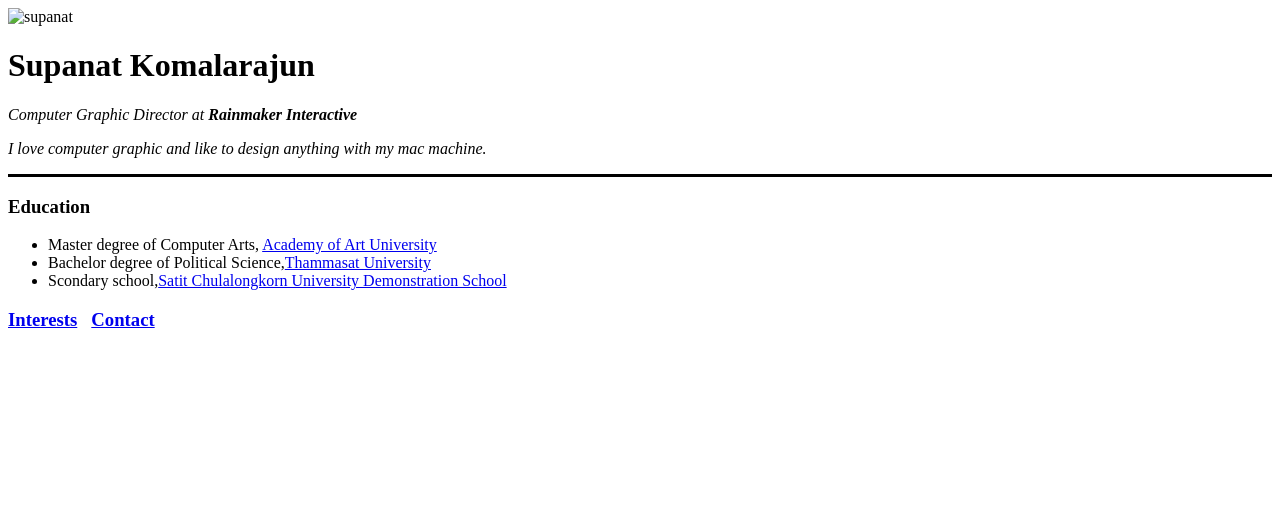
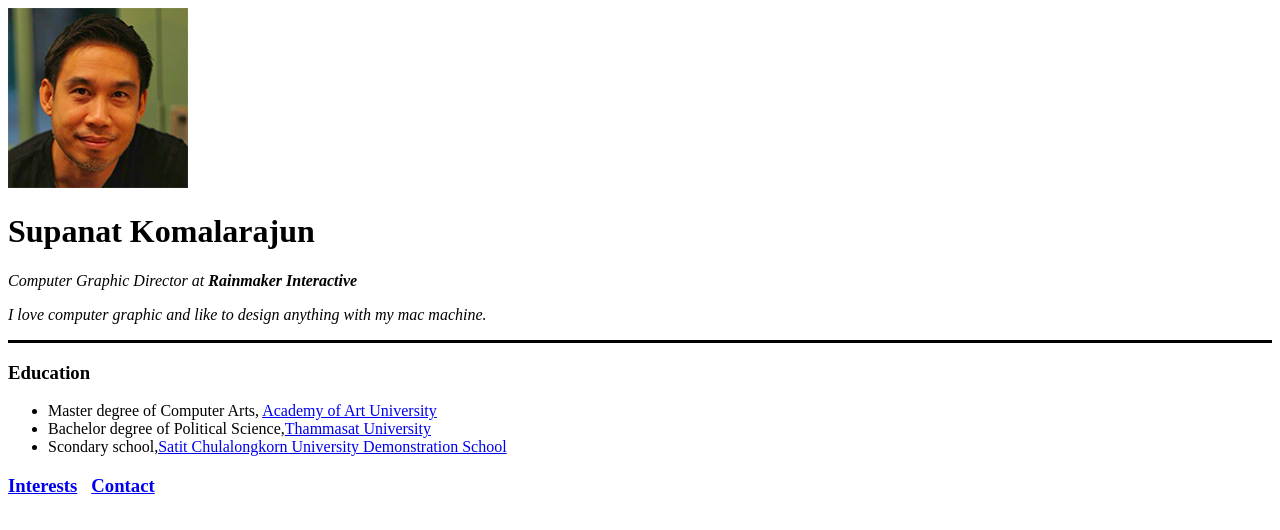
Before and after one commit to frogslayer/firstwebsite, a plain HTML site: page index.html in a window 1280 px wide. Drawn offline with Linux system fonts and the light colour scheme; the site is published under a folder, as on GitHub Pages, so addresses that start at the root find nothing.

Commit message:
Update index.html

```diff
--- a/index.html
+++ b/index.html
@@ -9,7 +9,7 @@
 
 <body>
 
-    <img src="/images/me.png" alt="supanat" width="180">
+    <img src="images/me.png" alt="supanat" width="180">
     <h1>Supanat Komalarajun</h1>
     <p>
         <em>Computer Graphic Director at <strong>Rainmaker Interactive</strong></em>
```
